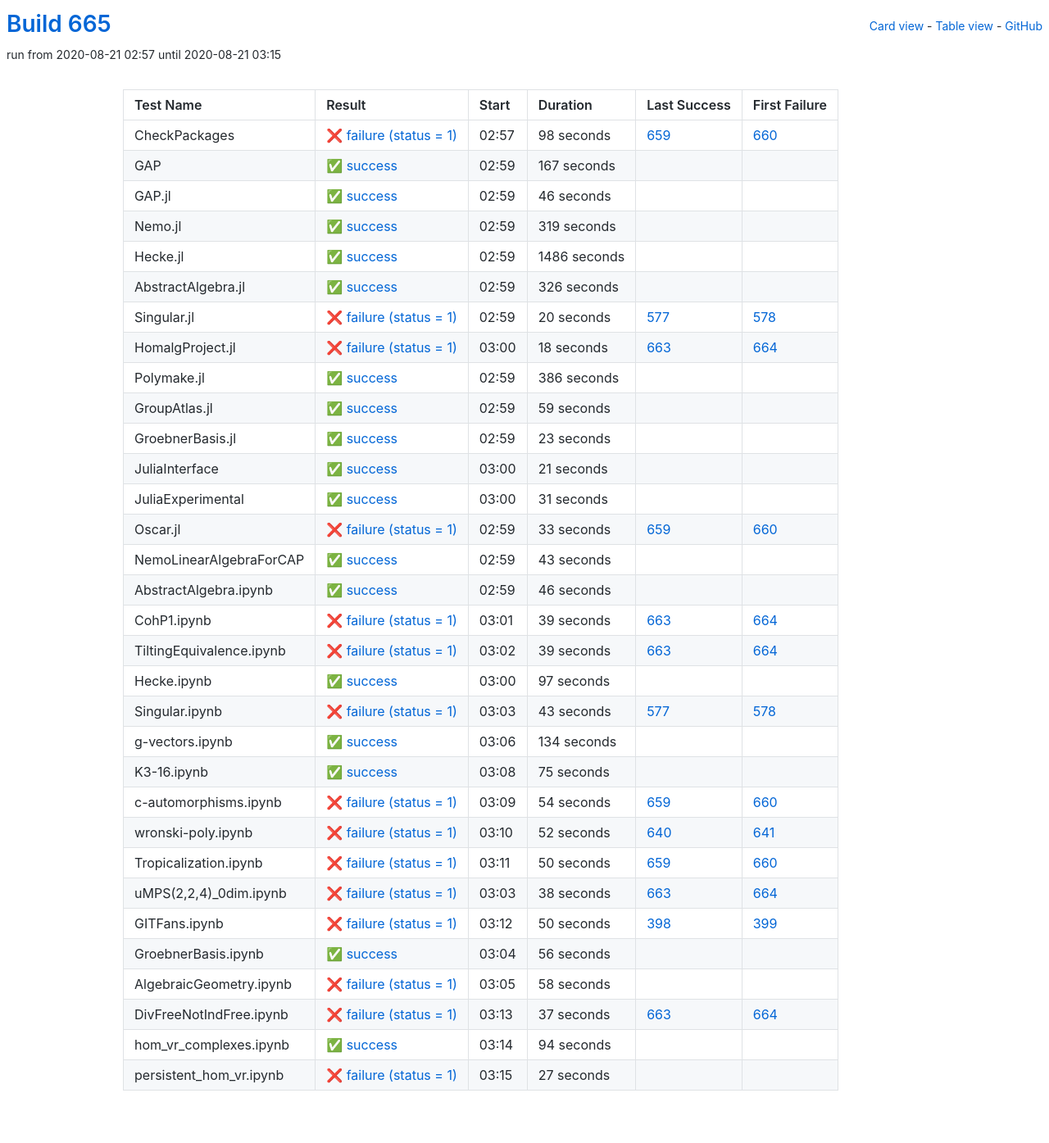
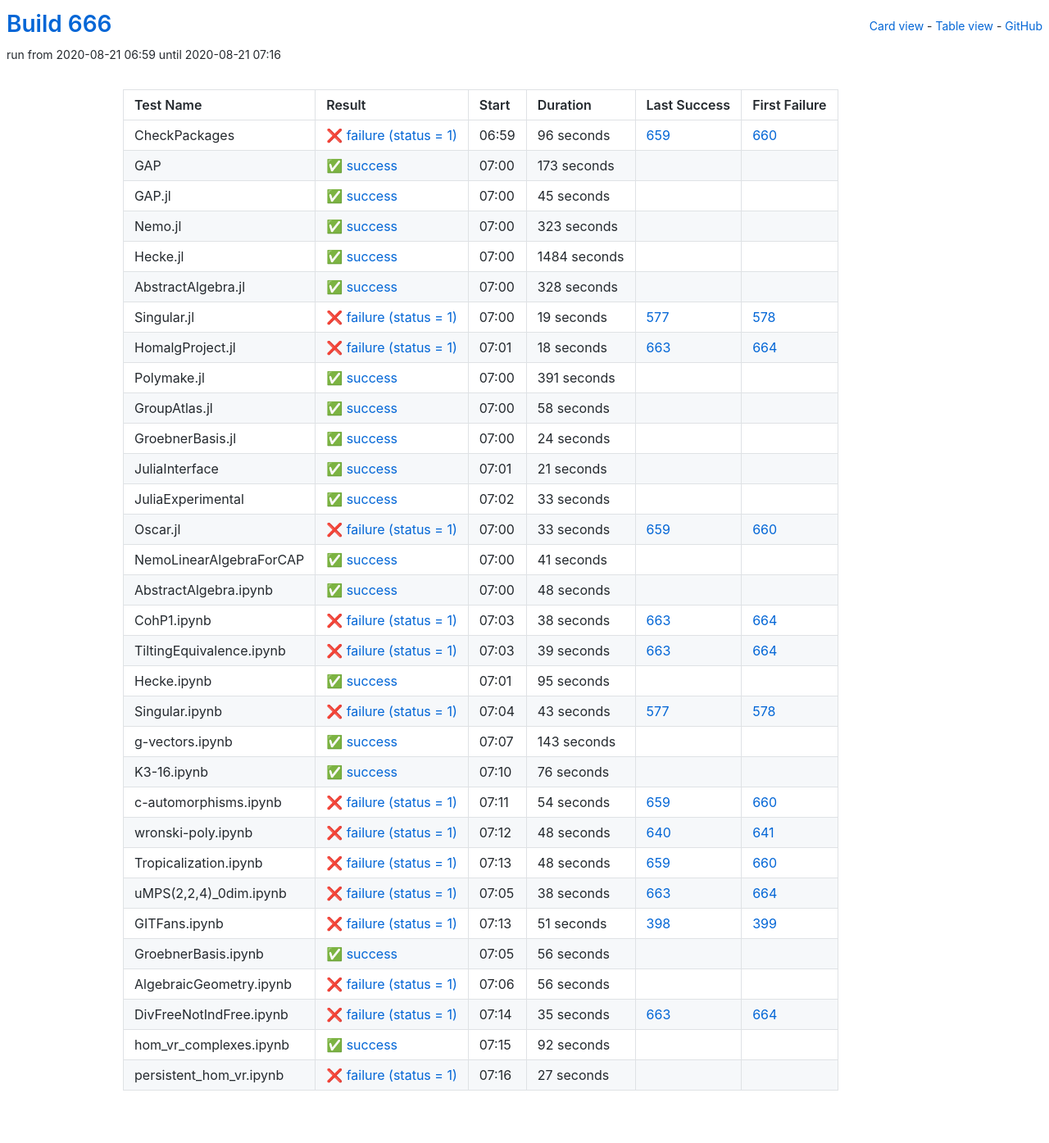
Before and after one commit to oscar-system/oscar-ci-status-stable, a Jekyll site: the page built from table.html, in a window 1280 px wide. Shown: the whole page at 82% size. Built offline with Jekyll 4.4.1, drawn with Linux system fonts in a browser that asks for light colours.

Commit message:
Build #666

```diff
--- a/_data/ci.yml
+++ b/_data/ci.yml
@@ -1,6 +1,6 @@
 ---
-build: 665
-build_url: https://oscarci.mathematik.uni-kl.de/job/oscar-stable/665/
+build: 666
+build_url: https://oscarci.mathematik.uni-kl.de/job/oscar-stable/666/
 job: oscar-stable
 organization: oscar-system
 repo: oscar-ci-status-stable
@@ -8,92 +8,92 @@ repourl: https://github.com/oscar-system/oscar-ci-status-stable
 tests:
 - name: CheckPackages
   id: checkpackages
-  log: https://oscarci.mathematik.uni-kl.de/job/oscar-stable/665/artifact/logs/build-665/CheckPackages.log
-  start: 2020-08-21 02:57
+  log: https://oscarci.mathematik.uni-kl.de/job/oscar-stable/666/artifact/logs/build-666/CheckPackages.log
+  start: 2020-08-21 06:59
   success: false
   exitcode: 1
   status: failure
-  duration: 98
+  duration: 96
   last_success: 659
   last_success_url: https://oscarci.mathematik.uni-kl.de/job/oscar-stable/659/
   first_failure: 660
   first_failure_url: https://oscarci.mathematik.uni-kl.de/job/oscar-stable/660/
 - name: GAP
   id: gap
-  log: https://oscarci.mathematik.uni-kl.de/job/oscar-stable/665/artifact/logs/build-665/GAP.log
-  start: 2020-08-21 02:59
+  log: https://oscarci.mathematik.uni-kl.de/job/oscar-stable/666/artifact/logs/build-666/GAP.log
+  start: 2020-08-21 07:00
   success: true
   exitcode: 0
   status: success
-  duration: 167
+  duration: 173
   last_success: false
   last_success_url:
   first_failure: false
   first_failure_url:
 - name: GAP.jl
   id: gap-jl
-  log: https://oscarci.mathematik.uni-kl.de/job/oscar-stable/665/artifact/logs/build-665/GAP.jl.log
-  start: 2020-08-21 02:59
+  log: https://oscarci.mathematik.uni-kl.de/job/oscar-stable/666/artifact/logs/build-666/GAP.jl.log
+  start: 2020-08-21 07:00
   success: true
   exitcode: 0
   status: success
-  duration: 46
+  duration: 45
   last_success: false
   last_success_url:
   first_failure: false
   first_failure_url:
 - name: Nemo.jl
   id: nemo-jl
-  log: https://oscarci.mathematik.uni-kl.de/job/oscar-stable/665/artifact/logs/build-665/Nemo.jl.log
-  start: 2020-08-21 02:59
+  log: https://oscarci.mathematik.uni-kl.de/job/oscar-stable/666/artifact/logs/build-666/Nemo.jl.log
+  start: 2020-08-21 07:00
   success: true
   exitcode: 0
   status: success
-  duration: 319
+  duration: 323
   last_success: false
   last_success_url:
   first_failure: false
   first_failure_url:
 - name: Hecke.jl
   id: hecke-jl
-  log: https://oscarci.mathematik.uni-kl.de/job/oscar-stable/665/artifact/logs/build-665/Hecke.jl.log
-  start: 2020-08-21 02:59
+  log: https://oscarci.mathematik.uni-kl.de/job/oscar-stable/666/artifact/logs/build-666/Hecke.jl.log
+  start: 2020-08-21 07:00
   success: true
   exitcode: 0
   status: success
-  duration: 1486
+  duration: 1484
   last_success: false
   last_success_url:
   first_failure: false
   first_failure_url:
 - name: AbstractAlgebra.jl
   id: abstractalgebra-jl
-  log: https://oscarci.mathematik.uni-kl.de/job/oscar-stable/665/artifact/logs/build-665/AbstractAlgebra.jl.log
-  start: 2020-08-21 02:59
+  log: https://oscarci.mathematik.uni-kl.de/job/oscar-stable/666/artifact/logs/build-666/AbstractAlgebra.jl.log
+  start: 2020-08-21 07:00
   success: true
   exitcode: 0
   status: success
-  duration: 326
+  duration: 328
   last_success: false
   last_success_url:
   first_failure: false
   first_failure_url:
 - name: Singular.jl
   id: singular-jl
-  log: https://oscarci.mathematik.uni-kl.de/job/oscar-stable/665/artifact/logs/build-665/Singular.jl.log
-  start: 2020-08-21 02:59
+  log: https://oscarci.mathematik.uni-kl.de/job/oscar-stable/666/artifact/logs/build-666/Singular.jl.log
+  start: 2020-08-21 07:00
   success: false
   exitcode: 1
   status: failure
-  duration: 20
+  duration: 19
   last_success: 577
   last_success_url: https://oscarci.mathematik.uni-kl.de/job/oscar-stable/577/
   first_failure: 578
   first_failure_url: https://oscarci.mathematik.uni-kl.de/job/oscar-stable/578/
 - name: HomalgProject.jl
   id: homalgproject-jl
-  log: https://oscarci.mathematik.uni-kl.de/job/oscar-stable/665/artifact/logs/build-665/HomalgProject.jl.log
-  start: 2020-08-21 03:00
+  log: https://oscarci.mathematik.uni-kl.de/job/oscar-stable/666/artifact/logs/build-666/HomalgProject.jl.log
+  start: 2020-08-21 07:01
   success: false
   exitcode: 1
   status: failure
@@ -104,44 +104,44 @@ tests:
   first_failure_url: https://oscarci.mathematik.uni-kl.de/job/oscar-stable/664/
 - name: Polymake.jl
   id: polymake-jl
-  log: https://oscarci.mathematik.uni-kl.de/job/oscar-stable/665/artifact/logs/build-665/Polymake.jl.log
-  start: 2020-08-21 02:59
+  log: https://oscarci.mathematik.uni-kl.de/job/oscar-stable/666/artifact/logs/build-666/Polymake.jl.log
+  start: 2020-08-21 07:00
   success: true
   exitcode: 0
   status: success
-  duration: 386
+  duration: 391
   last_success: false
   last_success_url:
   first_failure: false
   first_failure_url:
 - name: GroupAtlas.jl
   id: groupatlas-jl
-  log: https://oscarci.mathematik.uni-kl.de/job/oscar-stable/665/artifact/logs/build-665/GroupAtlas.jl.log
-  start: 2020-08-21 02:59
+  log: https://oscarci.mathematik.uni-kl.de/job/oscar-stable/666/artifact/logs/build-666/GroupAtlas.jl.log
+  start: 2020-08-21 07:00
   success: true
   exitcode: 0
   status: success
-  duration: 59
+  duration: 58
   last_success: false
   last_success_url:
   first_failure: false
   first_failure_url:
 - name: GroebnerBasis.jl
   id: groebnerbasis-jl
-  log: https://oscarci.mathematik.uni-kl.de/job/oscar-stable/665/artifact/logs/build-665/GroebnerBasis.jl.log
-  start: 2020-08-21 02:59
+  log: https://oscarci.mathematik.uni-kl.de/job/oscar-stable/666/artifact/logs/build-666/GroebnerBasis.jl.log
+  start: 2020-08-21 07:00
   success: true
   exitcode: 0
   status: success
-  duration: 23
+  duration: 24
   last_success: false
   last_success_url:
   first_failure: false
   first_failure_url:
 - name: JuliaInterface
   id: juliainterface
-  log: https://oscarci.mathematik.uni-kl.de/job/oscar-stable/665/artifact/logs/build-665/JuliaInterface.log
-  start: 2020-08-21 03:00
+  log: https://oscarci.mathematik.uni-kl.de/job/oscar-stable/666/artifact/logs/build-666/JuliaInterface.log
+  start: 2020-08-21 07:01
   success: true
   exitcode: 0
   status: success
@@ -152,20 +152,20 @@ tests:
   first_failure_url:
 - name: JuliaExperimental
   id: juliaexperimental
-  log: https://oscarci.mathematik.uni-kl.de/job/oscar-stable/665/artifact/logs/build-665/JuliaExperimental.log
-  start: 2020-08-21 03:00
+  log: https://oscarci.mathematik.uni-kl.de/job/oscar-stable/666/artifact/logs/build-666/JuliaExperimental.log
+  start: 2020-08-21 07:02
   success: true
   exitcode: 0
   status: success
-  duration: 31
+  duration: 33
   last_success: false
   last_success_url:
   first_failure: false
   first_failure_url:
 - name: Oscar.jl
   id: oscar-jl
-  log: https://oscarci.mathematik.uni-kl.de/job/oscar-stable/665/artifact/logs/build-665/Oscar.jl.log
-  start: 2020-08-21 02:59
+  log: https://oscarci.mathematik.uni-kl.de/job/oscar-stable/666/artifact/logs/build-666/Oscar.jl.log
+  start: 2020-08-21 07:00
   success: false
   exitcode: 1
   status: failure
@@ -176,44 +176,44 @@ tests:
   first_failure_url: https://oscarci.mathematik.uni-kl.de/job/oscar-stable/660/
 - name: NemoLinearAlgebraForCAP
   id: nemolinearalgebraforcap
-  log: https://oscarci.mathematik.uni-kl.de/job/oscar-stable/665/artifact/logs/build-665/NemoLinearAlgebraForCAP.log
-  start: 2020-08-21 02:59
+  log: https://oscarci.mathematik.uni-kl.de/job/oscar-stable/666/artifact/logs/build-666/NemoLinearAlgebraForCAP.log
+  start: 2020-08-21 07:00
   success: true
   exitcode: 0
   status: success
-  duration: 43
+  duration: 41
   last_success: false
   last_success_url:
   first_failure: false
   first_failure_url:
 - name: AbstractAlgebra.ipynb
   id: abstractalgebra-ipynb
-  log: https://oscarci.mathematik.uni-kl.de/job/oscar-stable/665/artifact/logs/build-665/AbstractAlgebra.ipynb.log
-  start: 2020-08-21 02:59
+  log: https://oscarci.mathematik.uni-kl.de/job/oscar-stable/666/artifact/logs/build-666/AbstractAlgebra.ipynb.log
+  start: 2020-08-21 07:00
   success: true
   exitcode: 0
   status: success
-  duration: 46
+  duration: 48
   last_success: false
   last_success_url:
   first_failure: false
   first_failure_url:
 - name: CohP1.ipynb
   id: cohp1-ipynb
-  log: https://oscarci.mathematik.uni-kl.de/job/oscar-stable/665/artifact/logs/build-665/CohP1.ipynb.log
-  start: 2020-08-21 03:01
+  log: https://oscarci.mathematik.uni-kl.de/job/oscar-stable/666/artifact/logs/build-666/CohP1.ipynb.log
+  start: 2020-08-21 07:03
   success: false
   exitcode: 1
   status: failure
-  duration: 39
+  duration: 38
   last_success: 663
   last_success_url: https://oscarci.mathematik.uni-kl.de/job/oscar-stable/663/
   first_failure: 664
   first_failure_url: https://oscarci.mathematik.uni-kl.de/job/oscar-stable/664/
 - name: TiltingEquivalence.ipynb
   id: tiltingequivalence-ipynb
-  log: https://oscarci.mathematik.uni-kl.de/job/oscar-stable/665/artifact/logs/build-665/TiltingEquivalence.ipynb.log
-  start: 2020-08-21 03:02
+  log: https://oscarci.mathematik.uni-kl.de/job/oscar-stable/666/artifact/logs/build-666/TiltingEquivalence.ipynb.log
+  start: 2020-08-21 07:03
   success: false
   exitcode: 1
   status: failure
@@ -224,20 +224,20 @@ tests:
   first_failure_url: https://oscarci.mathematik.uni-kl.de/job/oscar-stable/664/
 - name: Hecke.ipynb
   id: hecke-ipynb
-  log: https://oscarci.mathematik.uni-kl.de/job/oscar-stable/665/artifact/logs/build-665/Hecke.ipynb.log
-  start: 2020-08-21 03:00
+  log: https://oscarci.mathematik.uni-kl.de/job/oscar-stable/666/artifact/logs/build-666/Hecke.ipynb.log
+  start: 2020-08-21 07:01
   success: true
   exitcode: 0
   status: success
-  duration: 97
+  duration: 95
   last_success: false
   last_success_url:
   first_failure: false
   first_failure_url:
 - name: Singular.ipynb
   id: singular-ipynb
-  log: https://oscarci.mathematik.uni-kl.de/job/oscar-stable/665/artifact/logs/build-665/Singular.ipynb.log
-  start: 2020-08-21 03:03
+  log: https://oscarci.mathematik.uni-kl.de/job/oscar-stable/666/artifact/logs/build-666/Singular.ipynb.log
+  start: 2020-08-21 07:04
   success: false
   exitcode: 1
   status: failure
@@ -248,32 +248,32 @@ tests:
   first_failure_url: https://oscarci.mathematik.uni-kl.de/job/oscar-stable/578/
 - name: g-vectors.ipynb
   id: g-vectors-ipynb
-  log: https://oscarci.mathematik.uni-kl.de/job/oscar-stable/665/artifact/logs/build-665/g-vectors.ipynb.log
-  start: 2020-08-21 03:06
+  log: https://oscarci.mathematik.uni-kl.de/job/oscar-stable/666/artifact/logs/build-666/g-vectors.ipynb.log
+  start: 2020-08-21 07:07
   success: true
   exitcode: 0
   status: success
-  duration: 134
+  duration: 143
   last_success: false
   last_success_url:
   first_failure: false
   first_failure_url:
 - name: K3-16.ipynb
   id: k3-16-ipynb
-  log: https://oscarci.mathematik.uni-kl.de/job/oscar-stable/665/artifact/logs/build-665/K3-16.ipynb.log
-  start: 2020-08-21 03:08
+  log: https://oscarci.mathematik.uni-kl.de/job/oscar-stable/666/artifact/logs/build-666/K3-16.ipynb.log
+  start: 2020-08-21 07:10
   success: true
   exitcode: 0
   status: success
-  duration: 75
+  duration: 76
   last_success: false
   last_success_url:
   first_failure: false
   first_failure_url:
 - name: c-automorphisms.ipynb
   id: c-automorphisms-ipynb
-  log: https://oscarci.mathematik.uni-kl.de/job/oscar-stable/665/artifact/logs/build-665/c-automorphisms.ipynb.log
-  start: 2020-08-21 03:09
+  log: https://oscarci.mathematik.uni-kl.de/job/oscar-stable/666/artifact/logs/build-666/c-automorphisms.ipynb.log
+  start: 2020-08-21 07:11
   success: false
   exitcode: 1
   status: failure
@@ -284,32 +284,32 @@ tests:
   first_failure_url: https://oscarci.mathematik.uni-kl.de/job/oscar-stable/660/
 - name: wronski-poly.ipynb
   id: wronski-poly-ipynb
-  log: https://oscarci.mathematik.uni-kl.de/job/oscar-stable/665/artifact/logs/build-665/wronski-poly.ipynb.log
-  start: 2020-08-21 03:10
+  log: https://oscarci.mathematik.uni-kl.de/job/oscar-stable/666/artifact/logs/build-666/wronski-poly.ipynb.log
+  start: 2020-08-21 07:12
   success: false
   exitcode: 1
   status: failure
-  duration: 52
+  duration: 48
   last_success: 640
   last_success_url: https://oscarci.mathematik.uni-kl.de/job/oscar-stable/640/
   first_failure: 641
   first_failure_url: https://oscarci.mathematik.uni-kl.de/job/oscar-stable/641/
 - name: Tropicalization.ipynb
   id: tropicalization-ipynb
-  log: https://oscarci.mathematik.uni-kl.de/job/oscar-stable/665/artifact/logs/build-665/Tropicalization.ipynb.log
-  start: 2020-08-21 03:11
+  log: https://oscarci.mathematik.uni-kl.de/job/oscar-stable/666/artifact/logs/build-666/Tropicalization.ipynb.log
+  start: 2020-08-21 07:13
   success: false
   exitcode: 1
   status: failure
-  duration: 50
+  duration: 48
   last_success: 659
   last_success_url: https://oscarci.mathematik.uni-kl.de/job/oscar-stable/659/
   first_failure: 660
   first_failure_url: https://oscarci.mathematik.uni-kl.de/job/oscar-stable/660/
 - name: uMPS(2,2,4)_0dim.ipynb
   id: umps-2-2-4-0dim-ipynb
-  log: https://oscarci.mathematik.uni-kl.de/job/oscar-stable/665/artifact/logs/build-665/uMPS-2-2-4-_0dim.ipynb.log
-  start: 2020-08-21 03:03
+  log: https://oscarci.mathematik.uni-kl.de/job/oscar-stable/666/artifact/logs/build-666/uMPS-2-2-4-_0dim.ipynb.log
+  start: 2020-08-21 07:05
   success: false
   exitcode: 1
   status: failure
@@ -320,20 +320,20 @@ tests:
   first_failure_url: https://oscarci.mathematik.uni-kl.de/job/oscar-stable/664/
 - name: GITFans.ipynb
   id: gitfans-ipynb
-  log: https://oscarci.mathematik.uni-kl.de/job/oscar-stable/665/artifact/logs/build-665/GITFans.ipynb.log
-  start: 2020-08-21 03:12
+  log: https://oscarci.mathematik.uni-kl.de/job/oscar-stable/666/artifact/logs/build-666/GITFans.ipynb.log
+  start: 2020-08-21 07:13
   success: false
   exitcode: 1
   status: failure
-  duration: 50
+  duration: 51
   last_success: 398
   last_success_url: https://oscarci.mathematik.uni-kl.de/job/oscar-stable/398/
   first_failure: 399
   first_failure_url: https://oscarci.mathematik.uni-kl.de/job/oscar-stable/399/
 - name: GroebnerBasis.ipynb
   id: groebnerbasis-ipynb
-  log: https://oscarci.mathematik.uni-kl.de/job/oscar-stable/665/artifact/logs/build-665/GroebnerBasis.ipynb.log
-  start: 2020-08-21 03:04
+  log: https://oscarci.mathematik.uni-kl.de/job/oscar-stable/666/artifact/logs/build-666/GroebnerBasis.ipynb.log
+  start: 2020-08-21 07:05
   success: true
   exitcode: 0
   status: success
@@ -344,44 +344,44 @@ tests:
   first_failure_url:
 - name: AlgebraicGeometry.ipynb
   id: algebraicgeometry-ipynb
-  log: https://oscarci.mathematik.uni-kl.de/job/oscar-stable/665/artifact/logs/build-665/AlgebraicGeometry.ipynb.log
-  start: 2020-08-21 03:05
+  log: https://oscarci.mathematik.uni-kl.de/job/oscar-stable/666/artifact/logs/build-666/AlgebraicGeometry.ipynb.log
+  start: 2020-08-21 07:06
   success: false
   exitcode: 1
   status: failure
-  duration: 58
+  duration: 56
   last_success: false
   last_success_url:
   first_failure: false
   first_failure_url:
 - name: DivFreeNotIndFree.ipynb
   id: divfreenotindfree-ipynb
-  log: https://oscarci.mathematik.uni-kl.de/job/oscar-stable/665/artifact/logs/build-665/DivFreeNotIndFree.ipynb.log
-  start: 2020-08-21 03:13
+  log: https://oscarci.mathematik.uni-kl.de/job/oscar-stable/666/artifact/logs/build-666/DivFreeNotIndFree.ipynb.log
+  start: 2020-08-21 07:14
   success: false
   exitcode: 1
   status: failure
-  duration: 37
+  duration: 35
   last_success: 663
   last_success_url: https://oscarci.mathematik.uni-kl.de/job/oscar-stable/663/
   first_failure: 664
   first_failure_url: https://oscarci.mathematik.uni-kl.de/job/oscar-stable/664/
 - name: hom_vr_complexes.ipynb
   id: hom-vr-complexes-ipynb
-  log: https://oscarci.mathematik.uni-kl.de/job/oscar-stable/665/artifact/logs/build-665/hom_vr_complexes.ipynb.log
-  start: 2020-08-21 03:14
+  log: https://oscarci.mathematik.uni-kl.de/job/oscar-stable/666/artifact/logs/build-666/hom_vr_complexes.ipynb.log
+  start: 2020-08-21 07:15
   success: true
   exitcode: 0
   status: success
-  duration: 94
+  duration: 92
   last_success: false
   last_success_url:
   first_failure: false
   first_failure_url:
 - name: persistent_hom_vr.ipynb
   id: persistent-hom-vr-ipynb
-  log: https://oscarci.mathematik.uni-kl.de/job/oscar-stable/665/artifact/logs/build-665/persistent_hom_vr.ipynb.log
-  start: 2020-08-21 03:15
+  log: https://oscarci.mathematik.uni-kl.de/job/oscar-stable/666/artifact/logs/build-666/persistent_hom_vr.ipynb.log
+  start: 2020-08-21 07:16
   success: false
   exitcode: 1
   status: failure
```
Also changed, not shown: README.md.
